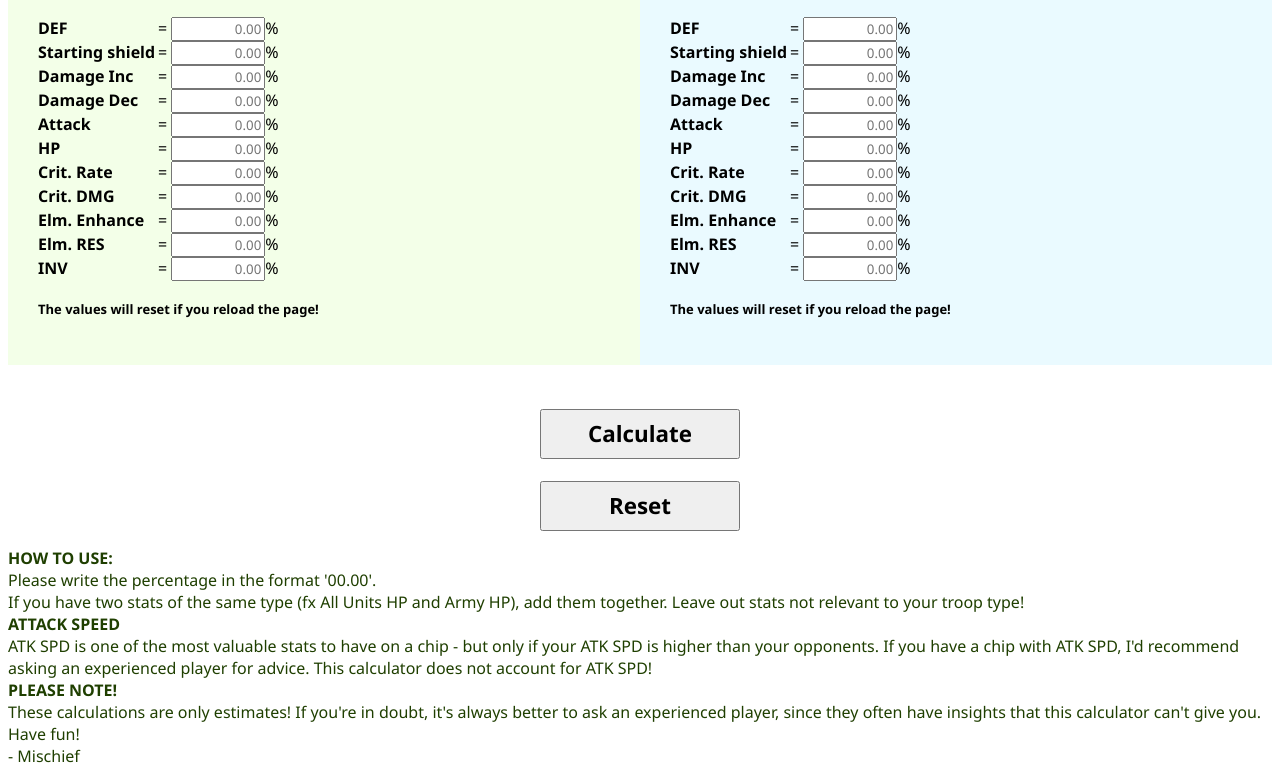
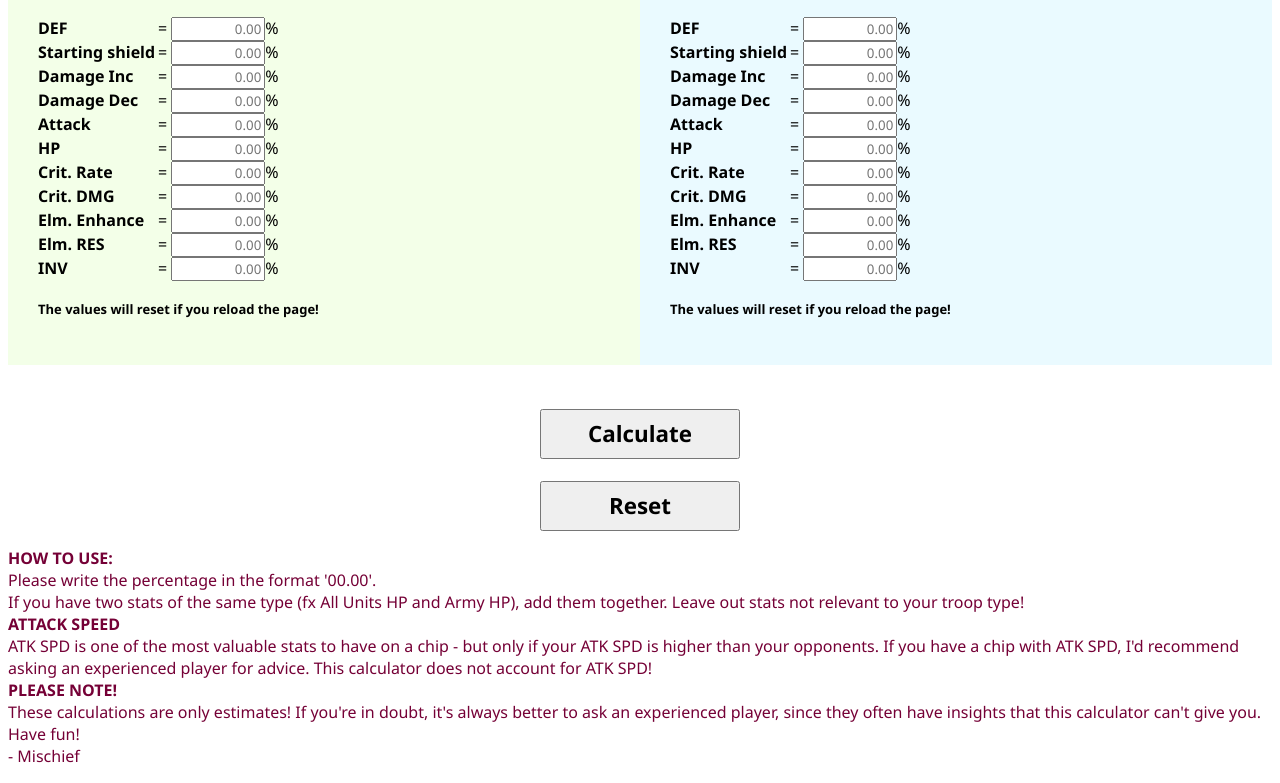
Before and after one commit to Alexilys/Alexilys.github.io, a plain HTML site: page index.html in a window 1280 px wide. Shown: the part 268-1051 px from the top of the page. Drawn offline with nearby package versions, Linux system fonts and the light colour scheme.

Commit message:
Update index.html

```diff
--- a/index.html
+++ b/index.html
@@ -49,7 +49,7 @@
 <button id="CalcBtn" style="font-weight:bold; font-size: 1.4em;">Calculate</button><br>
 <button onClick="window.location.reload();" id="ResetBtn"style="font-weight:bold; font-size: 1.4em;">Reset </button>
 
-<p style="color:#1f3f00; -webkit-text-size-adjust:none;">
+<p style="color:#750036; -webkit-text-size-adjust:none;">
 	<span style="font-weight: bold;">HOW TO USE:</span><br>
 	Please write the percentage in the format '00.00'. <br>
 	If you have two stats of the same type (fx All Units HP and Army HP), add them together. Leave out stats not relevant to your troop type! <br>
```
